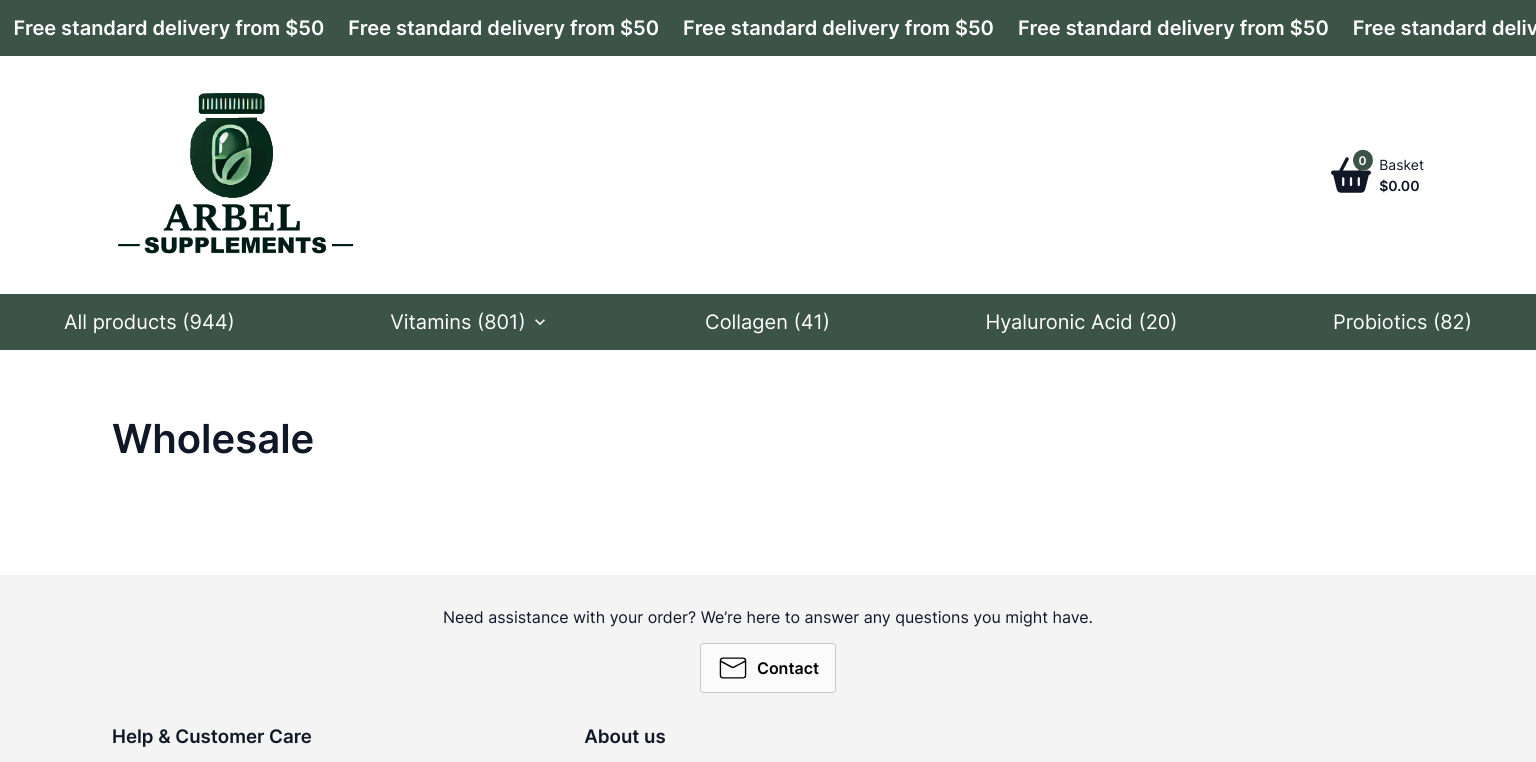
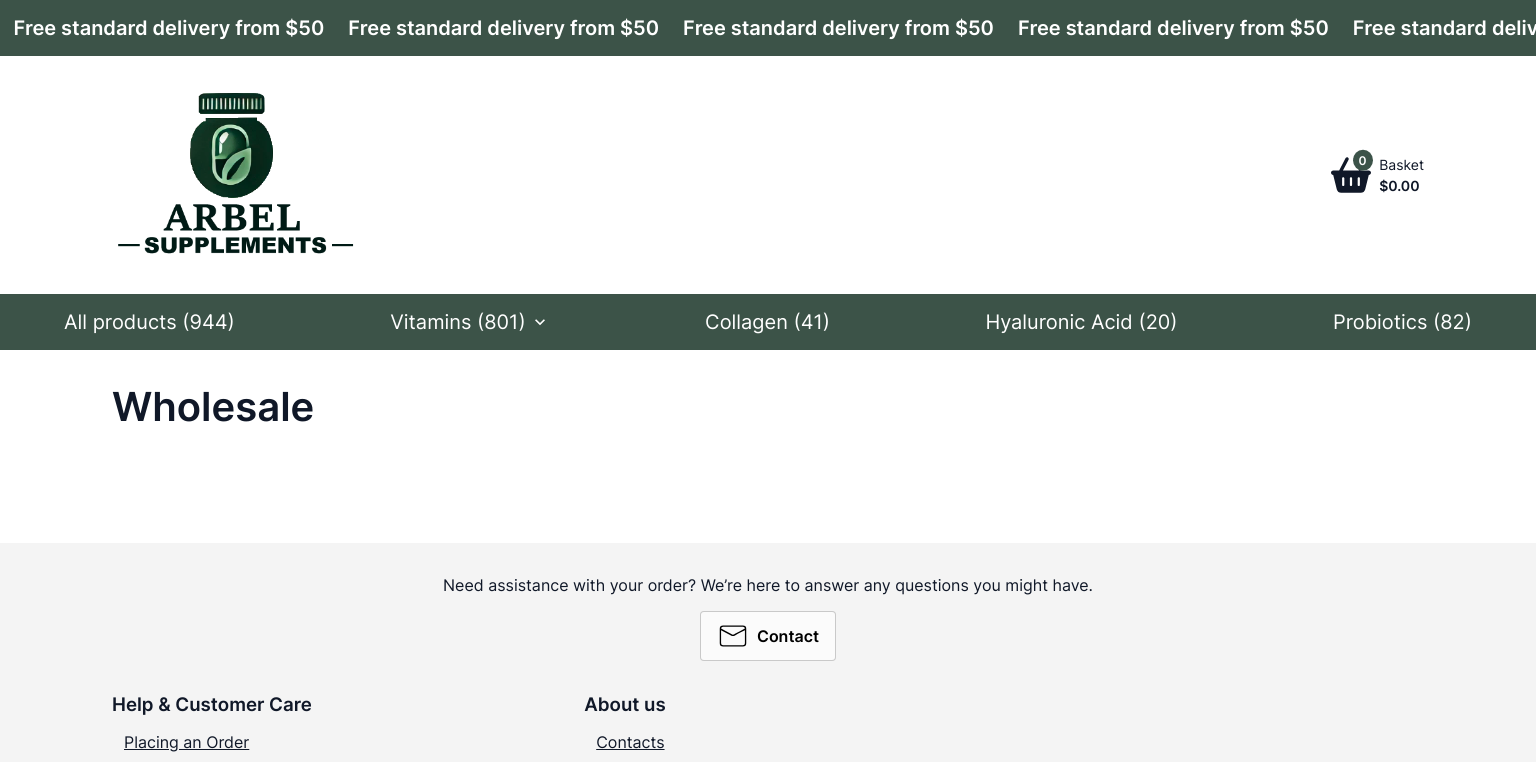
Before and after one commit to Musteks555/Arbel, a React (Vite) app: page /wholesale in a window 1536 px wide. Shown: the top 762 px of the page. Built offline with nearby package versions, Linux system fonts and the light colour scheme.

Commit message:
fix padding

```diff
--- a/src/components/Catalog/Catalog.module.css
+++ b/src/components/Catalog/Catalog.module.css
@@ -1,5 +1,5 @@
 .catalog {
-    padding: 16px 0;
+    padding: 0 0 16px;
 }
 
 .catalogTitle {
@@ -58,7 +58,7 @@
 
 @media screen and (min-width: 768px) {
     .catalog {
-        padding: 16px 0 32px;
+        padding: 0 0 32px;
     }
 
     .catalogTitle {
@@ -89,7 +89,7 @@
 
 @media screen and (min-width: 1440px) {
     .catalog {
-        padding: 32px 0 64px;
+        padding: 0 0 64px;
     }
 
     .catalogTitle {
```
